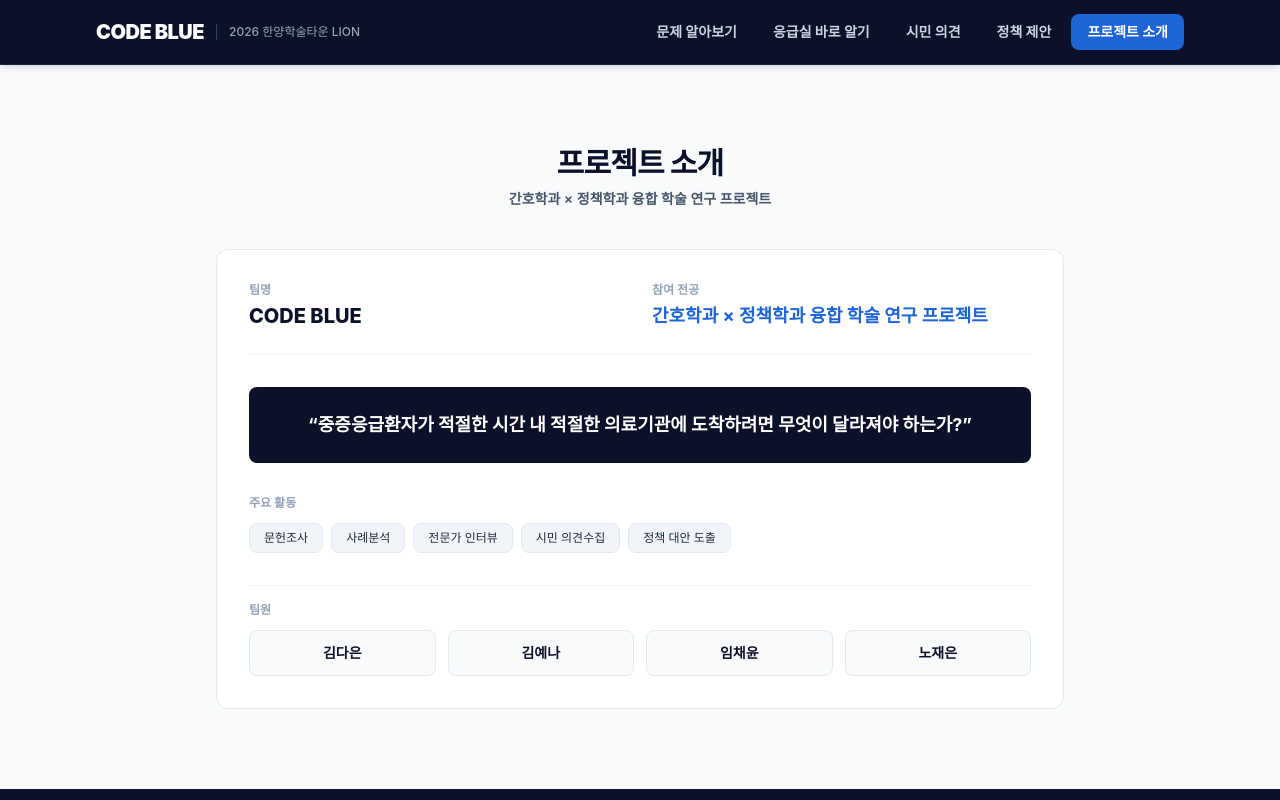
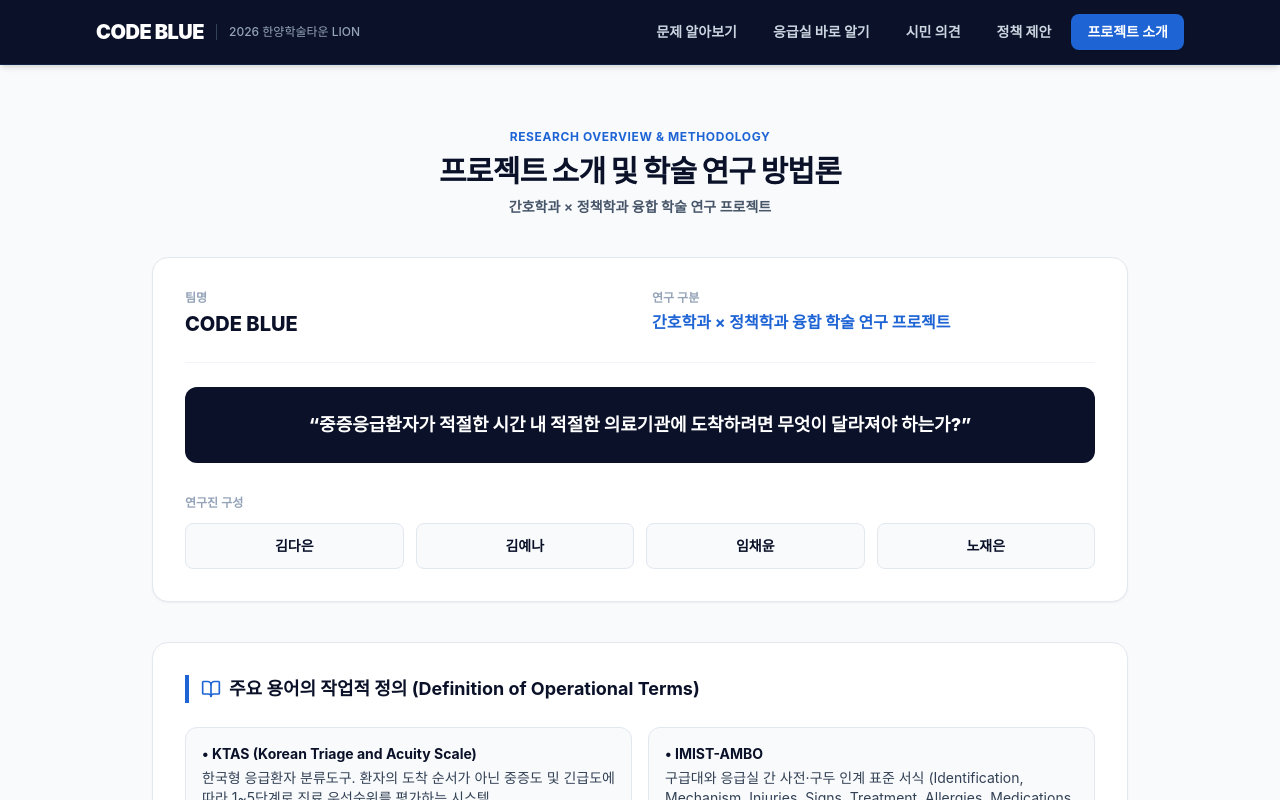
Before and after one commit to yenakr/study, a React (Vite) app: page / in a window 1280 px wide. Both pictures are taken after a click on the button "프로젝트 소개". Shown: the top 800 px of the page. Built offline with nearby package versions, Linux system fonts and the light colour scheme; the HTML template or start-up script is replaced by a standard one; a web font is replaced by a local one.

Commit message:
refactor: remove cheesy sub-descriptions and upgrade research methodology to formal academic thesis paper format

```diff
--- a/src/components/AboutSection.jsx
+++ b/src/components/AboutSection.jsx
@@ -1,94 +1,129 @@
 import React from 'react';
 import { PROJECT_CONFIG } from '../config';
+import { BookOpen, Users, FileText, Award } from 'lucide-react';
 
 export default function AboutSection() {
-  const activities = [
-    "문헌조사",
-    "사례분석",
-    "전문가 인터뷰",
-    "시민 의견수집",
-    "정책 대안 도출"
+  const terms = [
+    {
+      term: "KTAS (Korean Triage and Acuity Scale)",
+      desc: "한국형 응급환자 분류도구. 환자의 도착 순서가 아닌 중증도 및 긴급도에 따라 1~5단계로 진료 우선순위를 평가하는 시스템."
+    },
+    {
+      term: "IMIST-AMBO",
+      desc: "구급대와 응급실 간 사전·구두 인계 표준 서식 (Identification, Mechanism, Injuries, Signs, Treatment, Allergies, Medications, Background, Other)."
+    },
+    {
+      term: "핑퐁 이송 (재이송 / 수용 거부)",
+      desc: "응급실 수용 불가 통보로 인해 119 구급차가 적정 진료 병원을 찾지 못하고 복수의 의료기관을 전전하는 이송 지연 현상."
+    },
+    {
+      term: "수용역량 (Treatment Capacity)",
+      desc: "단순 응급실 병상 수가 아닌, 환자 치료에 필요한 당직 전문의, 응급수술실, 중환자실, 시술 장비의 실시간 실제 가동 상태."
+    }
+  ];
+
+  const interviews = [
+    {
+      group: "119 응급구급대원 (N=5)",
+      topic: "현장 중증도 평가의 한계, 병원 수용 문의 시 무응답 및 지연 경험, 도착 후 구두 인계 시 정보 누락 지점 조사"
+    },
+    {
+      group: "응급의학과 전문의 및 당직 의사 (N=4)",
+      topic: "당직 전문의 부재 및 수술실 만석 시 수용 판단 기준, 구급대 사전 통보의 실효성, 형사·민사적 법적 부담 조망"
+    },
+    {
+      group: "보건정책 및 응급의료 연구원 (N=3)",
+      topic: "응급의료법 제6조(거부금지)와 제48조의2(수용능력 확인)의 제도적 공백 및 24시간 전원조정 허브 법제화 구조 검토"
+    }
   ];
 
   return (
-    <section id="about" className="py-20 bg-slate-50 text-slate-900 border-t border-slate-200">
-      <div className="max-w-4xl mx-auto px-4 sm:px-6">
+    <section id="about" className="py-16 bg-slate-50 text-slate-900 border-t border-slate-200 font-sans">
+      <div className="max-w-5xl mx-auto px-4 sm:px-6 space-y-10">
 
         {/* Header */}
-        <div className="text-center max-w-2xl mx-auto mb-10">
-          <h2 className="text-2xl sm:text-3xl font-extrabold text-navy-900 tracking-tight mb-2">
-            프로젝트 소개
+        <div className="text-center max-w-2xl mx-auto space-y-2">
+          <span className="text-xs font-bold text-brand-blue uppercase tracking-wider block">
+            RESEARCH OVERVIEW & METHODOLOGY
+          </span>
+          <h2 className="text-2xl sm:text-3xl font-black text-navy-900 tracking-tight">
+            프로젝트 소개 및 학술 연구 방법론
           </h2>
           <p className="text-slate-600 text-sm font-semibold">
             {PROJECT_CONFIG.fullAcademicTitle}
           </p>
         </div>
 
-        {/* Project Card */}
-        <div className="bg-white rounded-xl p-6 sm:p-8 border border-slate-200 space-y-8">
-
-          {/* Team Name & Majors */}
+        {/* Overview Box */}
+        <div className="bg-white rounded-2xl p-6 sm:p-8 border border-slate-200 shadow-sm space-y-6">
           <div className="grid grid-cols-1 sm:grid-cols-2 gap-6 pb-6 border-b border-slate-100">
             <div>
-              <span className="text-xs font-semibold text-slate-400 block mb-1">
-                팀명
-              </span>
-              <h3 className="text-xl font-extrabold text-navy-900">
-                {PROJECT_CONFIG.teamName}
-              </h3>
+              <span className="text-xs font-semibold text-slate-400 block mb-1">팀명</span>
+              <h3 className="text-xl font-extrabold text-navy-900">{PROJECT_CONFIG.teamName}</h3>
             </div>
-
             <div>
-              <span className="text-xs font-semibold text-slate-400 block mb-1">
-                참여 전공
-              </span>
-              <div className="text-lg font-bold text-brand-blue">
-                {PROJECT_CONFIG.fullAcademicTitle}
-              </div>
+              <span className="text-xs font-semibold text-slate-400 block mb-1">연구 구분</span>
+              <div className="text-base font-bold text-brand-blue">{PROJECT_CONFIG.fullAcademicTitle}</div>
             </div>
           </div>
 
-          {/* Key Question Callout */}
-          <div className="bg-navy-900 text-white rounded-lg p-6 text-center">
-            <p className="text-base sm:text-lg font-bold leading-relaxed">
+          <div className="bg-navy-900 text-white rounded-xl p-6 text-center">
+            <p className="text-base sm:text-lg font-extrabold leading-relaxed">
               “중증응급환자가 적절한 시간 내 적절한 의료기관에 도착하려면 무엇이 달라져야 하는가?”
             </p>
           </div>
 
-          {/* Activities */}
-          <div>
-            <span className="text-xs font-semibold text-slate-400 block mb-3">
-              주요 활동
-            </span>
-            <div className="flex flex-wrap gap-2">
-              {activities.map((act, idx) => (
-                <span
-                  key={idx}
-                  className="px-3.5 py-1.5 rounded-lg bg-slate-100 text-slate-800 text-xs font-medium border border-slate-200"
-                >
-                  {act}
-                </span>
-              ))}
-            </div>
-          </div>
-
-          {/* Team Members List */}
-          <div className="pt-4 border-t border-slate-100">
-            <span className="text-xs font-semibold text-slate-400 block mb-3">
-              팀원
-            </span>
+          {/* Members */}
+          <div className="pt-2">
+            <span className="text-xs font-semibold text-slate-400 block mb-3">연구진 구성</span>
             <div className="grid grid-cols-2 sm:grid-cols-4 gap-3">
               {PROJECT_CONFIG.teamMembers.map((member, idx) => (
-                <div
-                  key={idx}
-                  className="bg-slate-50 p-3 rounded-lg border border-slate-200 text-center font-bold text-navy-900 text-sm"
-                >
+                <div key={idx} className="bg-slate-50 p-3 rounded-lg border border-slate-200 text-center font-bold text-navy-900 text-sm">
                   {member.name}
                 </div>
               ))}
             </div>
           </div>
+        </div>
 
+        {/* Definition of Terms Section */}
+        <div className="bg-white rounded-2xl p-6 sm:p-8 border border-slate-200 shadow-sm space-y-4">
+          <h3 className="text-lg font-bold text-navy-900 flex items-center gap-2 border-l-4 border-brand-blue pl-3">
+            <BookOpen className="w-5 h-5 text-brand-blue" />
+            <span>주요 용어의 작업적 정의 (Definition of Operational Terms)</span>
+          </h3>
+
+          <div className="grid grid-cols-1 md:grid-cols-2 gap-4 pt-2">
+            {terms.map((item, idx) => (
+              <div key={idx} className="bg-slate-50 p-4 rounded-xl border border-slate-200 space-y-1">
+                <strong className="text-navy-900 font-bold text-sm block">• {item.term}</strong>
+                <p className="text-slate-700 text-xs sm:text-sm leading-relaxed">{item.desc}</p>
+              </div>
+            ))}
+          </div>
+        </div>
+
+        {/* Expert Interview Methodology */}
+        <div className="bg-white rounded-2xl p-6 sm:p-8 border border-slate-200 shadow-sm space-y-4">
+          <h3 className="text-lg font-bold text-navy-900 flex items-center gap-2 border-l-4 border-brand-blue pl-3">
+            <Users className="w-5 h-5 text-brand-blue" />
+            <span>전문가 심층 인터뷰 조사 방법 (In-depth Expert Interviews)</span>
+          </h3>
+
+          <p className="text-slate-700 text-sm leading-relaxed">
+            간호 현장과 보건 정책의 실질적 문제를 파악하기 위해 구급대원, 전문의, 정책 연구자 대상 반구조화된 인터뷰(Semi-structured Interview)를 실시하였습니다.
+          </p>
+
+          <div className="space-y-3 pt-2">
+            {interviews.map((item, idx) => (
+              <div key={idx} className="bg-slate-50 p-4 rounded-xl border border-slate-200 space-y-1">
+                <span className="font-bold text-navy-900 text-sm block">{item.group}</span>
+                <p className="text-xs sm:text-sm text-slate-700 leading-relaxed">
+                  <strong>조사 및 질적 분석 내용:</strong> {item.topic}
+                </p>
+              </div>
+            ))}
+          </div>
         </div>
 
       </div>
--- a/src/components/ResearchProcessModal.jsx
+++ b/src/components/ResearchProcessModal.jsx
@@ -1,54 +1,58 @@
 import React from 'react';
-import { X, Search, FileText, Users, MessageSquareText, Lightbulb } from 'lucide-react';
+import { X, BookOpen, Users, FileText, CheckCircle2, ShieldAlert } from 'lucide-react';
 
 export default function ResearchProcessModal({ isOpen, onClose }) {
   if (!isOpen) return null;
 
-  const processSteps = [
+  const terms = [
     {
-      step: "01",
-      title: "문헌 및 법제도 조사",
-      icon: Search,
-      desc: "국내 응급의료에 관한 법률, 응급의료 기본계획 및 해외 이송체계(미국, 일본 등) 관련 학술 문헌 검토"
+      term: "KTAS (Korean Triage and Acuity Scale)",
+      desc: "한국형 응급환자 분류도구. 도착 순서가 아닌 환자의 중증도와 긴급도에 따라 1~5단계로 진료 우선순위를 정하는 체계."
     },
     {
-      step: "02",
-      title: "현장 이송 사례 분석",
-      icon: FileText,
-      desc: "중증응급환자 재이송(핑퐁 이송) 및 골든타임 초과 사례를 객관적 통계 자료 중심으로 분석"
+      term: "IMIST-AMBO",
+      desc: "구급대와 응급실 간 사전·구두 인계 표준 서식 (Identification, Mechanism, Injuries, Signs, Treatment, Allergies, Medications, Background, Other)."
     },
     {
-      step: "03",
-      title: "전문가 심층 인터뷰",
-      icon: Users,
-      desc: "현직 119 응급구급대원, 응급의학과 전문의 및 보건정책 전문가 대상 구조적 문제점 자문 수렴"
+      term: "핑퐁 이송 (재이송 / 수용 거부)",
+      desc: "응급실 수용 불가 통보로 인해 119 구급차가 적정 진료 병원을 찾지 못하고 복수의 의료기관을 전전하는 현상."
     },
     {
-      step: "04",
-      title: "시민 인식 및 경험 수집",
-      icon: MessageSquareText,
-      desc: "응급실 이용 경험 시민 대상 인식 자가 점검 및 적정 의료기관 이용에 대한 수용도 설문 수행"
+      term: "수용역량 (Treatment Capacity)",
+      desc: "단순 응급실 병상 수가 아닌, 환자 치료에 필요한 당직 전문의, 응급수술실, 중환자실, 시술 장비의 실시간 실제 가동 상태."
     },
     {
-      step: "05",
-      title: "융합 정책 대안 도출",
-      icon: Lightbulb,
-      desc: "간호학적 현장 이송 인계 관점과 정책학적 제도 실현 가능성을 종합한 5대 정책 패키지 확정"
+      term: "전원 (Hospital Transfer)",
+      desc: "자체 의료 자원으로 최종 치료가 불가능할 때 환자를 다른 적정 응급의료기관으로 안전하게 이동시키는 절차."
+    }
+  ];
+
+  const interviewDetails = [
+    {
+      group: "119 응급구급대원 (N=5)",
+      topic: "현장 중증도 평가의 한계, 병원 수용 문의 시 무응답/지연 경험, 도착 후 구두 인계 시 정보 누락 지점"
+    },
+    {
+      group: "응급의학과 전문의 및 당직 의사 (N=4)",
+      topic: "당직 전문의 부재 및 수술실 만석 시 수용 판단 기준, 구급대 사전 통보의 실효성, 형사·민사적 법적 부담"
+    },
+    {
+      group: "보건정책 및 응급의료 연구원 (N=3)",
+      topic: "응급의료법 제6조(거부금지)와 제48조의2(수용능력 확인)의 제도적 공백, 24시간 전원조정 허브의 법적 책임 완화 구조"
     }
   ];
 
   return (
-    <div className="fixed inset-0 z-50 flex items-center justify-center p-4 bg-navy-900/80 backdrop-blur-sm animate-fadeIn">
-      <div className="bg-white rounded-2xl max-w-2xl w-full max-h-[90vh] flex flex-col shadow-2xl border border-slate-200 overflow-hidden">
+    <div className="fixed inset-0 z-50 flex items-center justify-center p-4 bg-navy-900/80 backdrop-blur-sm animate-fadeIn font-sans">
+      <div className="bg-white rounded-2xl max-w-4xl w-full max-h-[90vh] flex flex-col shadow-2xl border border-slate-200 overflow-hidden">
 
-        <div className="bg-navy-900 text-white p-5 flex items-center justify-between border-b border-navy-700">
+        {/* Header */}
+        <div className="bg-navy-900 text-white p-5 flex items-center justify-between border-b border-navy-800 shrink-0">
           <div className="flex items-center gap-3">
-            <div className="w-9 h-9 rounded-lg bg-brand-blue flex items-center justify-center">
-              <Search className="w-5 h-5 text-white" />
-            </div>
+            <BookOpen className="w-5 h-5 text-brand-blue" />
             <div>
-              <h3 className="font-bold text-base text-white">CODE BLUE 연구 및 조사 과정</h3>
-              <p className="text-xs text-slate-300">간호학 × 정책학 융합 연구 방법론</p>
+              <h3 className="font-bold text-base text-white">학술 연구 방법론 및 조사 과정 (Research Methodology)</h3>
+              <p className="text-xs text-slate-300">간호학 × 정책학과 융합 학술 연구 프로젝트</p>
             </div>
           </div>
           <button
@@ -59,32 +63,104 @@ export default function ResearchProcessModal({ isOpen, onClose }) {
           </button>
         </div>
 
-        <div className="p-6 overflow-y-auto space-y-4 bg-slate-50">
-          {processSteps.map((item, idx) => {
-            const Icon = item.icon;
-            return (
-              <div key={idx} className="bg-white p-4 rounded-xl border border-slate-200 shadow-sm flex items-start gap-4">
-                <div className="w-10 h-10 rounded-xl bg-blue-50 text-brand-blue flex items-center justify-center shrink-0 font-extrabold text-sm border border-blue-100">
-                  {item.step}
+        {/* Content Body - Paper Style */}
+        <div className="p-6 sm:p-8 overflow-y-auto space-y-8 bg-slate-50 text-slate-900 text-sm leading-relaxed">
+
+          {/* Paper Title Header */}
+          <div className="bg-white p-6 rounded-xl border border-slate-200 space-y-2">
+            <span className="text-xs font-bold text-brand-blue uppercase tracking-wider block">
+              RESEARCH METHODOLOGY & DEFINITIONS
+            </span>
+            <h2 className="text-xl sm:text-2xl font-black text-navy-900">
+              중증응급환자 이송 지연 개선 연구의 학술적 접근 및 분석 체계
+            </h2>
+            <p className="text-xs text-slate-600 font-medium">
+              연구진: CODE BLUE (간호학과 × 정책학과 융합 연구팀)
+            </p>
+          </div>
+
+          {/* 1. 용어의 정의 */}
+          <div className="bg-white p-6 rounded-xl border border-slate-200 space-y-4">
+            <h3 className="text-base font-extrabold text-navy-900 flex items-center gap-2 border-l-4 border-brand-blue pl-3">
+              1. 주요 용어의 작업적 정의 (Operational Definitions)
+            </h3>
+
+            <div className="grid grid-cols-1 gap-3">
+              {terms.map((item, idx) => (
+                <div key={idx} className="bg-slate-50 p-3.5 rounded-lg border border-slate-200 space-y-1">
+                  <strong className="text-navy-900 font-bold text-sm block">• {item.term}</strong>
+                  <p className="text-slate-700 text-xs sm:text-sm leading-relaxed">{item.desc}</p>
                 </div>
-                <div>
-                  <h4 className="font-bold text-base text-navy-900 mb-1 flex items-center gap-2">
-                    <Icon className="w-4 h-4 text-brand-blue" />
-                    <span>{item.title}</span>
-                  </h4>
-                  <p className="text-xs sm:text-sm text-slate-600 leading-relaxed">
-                    {item.desc}
+              ))}
+            </div>
+          </div>
+
+          {/* 2. 전문가 심층 인터뷰 */}
+          <div className="bg-white p-6 rounded-xl border border-slate-200 space-y-4">
+            <h3 className="text-base font-extrabold text-navy-900 flex items-center gap-2 border-l-4 border-brand-blue pl-3">
+              2. 전문가 심층 인터뷰 (In-depth Semi-structured Interviews)
+            </h3>
+
+            <p className="text-slate-700 text-xs sm:text-sm leading-relaxed">
+              본 연구는 현장 실무자와 전문가의 시각을 반영하기 위해 119 구급대원, 응급의학과 전문의, 보건정책 연구자를 대상으로 반구조화된 질적 인터뷰(Semi-structured Interview)를 수행하였습니다.
+            </p>
+
+            <div className="space-y-3">
+              {interviewDetails.map((item, idx) => (
+                <div key={idx} className="bg-slate-50 p-4 rounded-lg border border-slate-200 space-y-1">
+                  <div className="flex items-center gap-2 text-navy-900 font-bold text-sm">
+                    <Users className="w-4 h-4 text-brand-blue shrink-0" />
+                    <span>{item.group}</span>
+                  </div>
+                  <p className="text-xs sm:text-sm text-slate-700 pl-6 leading-relaxed">
+                    <strong>주요 논의 및 조사 주제:</strong> {item.topic}
                   </p>
                 </div>
+              ))}
+            </div>
+          </div>
+
+          {/* 3. 5단계 연구 추진 절차 */}
+          <div className="bg-white p-6 rounded-xl border border-slate-200 space-y-4">
+            <h3 className="text-base font-extrabold text-navy-900 flex items-center gap-2 border-l-4 border-brand-blue pl-3">
+              3. 5단계 학술 연구 절차 (Research Framework)
+            </h3>
+
+            <div className="space-y-3">
+              <div className="p-3.5 bg-slate-50 rounded-lg border border-slate-200">
+                <strong className="text-brand-blue block font-bold text-sm mb-1">1단계: 문헌 고찰 및 법제도 분석</strong>
+                <p className="text-xs sm:text-sm text-slate-700">「응급의료에 관한 법률」 제6조, 제11조, 제15조, 제48조의2 및 해외 이송체계 문헌 검토</p>
               </div>
-            );
-          })}
+
+              <div className="p-3.5 bg-slate-50 rounded-lg border border-slate-200">
+                <strong className="text-brand-blue block font-bold text-sm mb-1">2단계: 현장 이송 및 재이송 사례 연구</strong>
+                <p className="text-xs sm:text-sm text-slate-700">핑퐁 이송 발생 데이터 및 골든타임 초과 이송 사례의 병목 원인 분석</p>
+              </div>
+
+              <div className="p-3.5 bg-slate-50 rounded-lg border border-slate-200">
+                <strong className="text-brand-blue block font-bold text-sm mb-1">3단계: 전문가 심층 인터뷰 및 델파이 조사</strong>
+                <p className="text-xs sm:text-sm text-slate-700">구급대원·의료진·정책연구자 12인 심층 인터뷰를 통한 현장 가이드라인 도출</p>
+              </div>
+
+              <div className="p-3.5 bg-slate-50 rounded-lg border border-slate-200">
+                <strong className="text-brand-blue block font-bold text-sm mb-1">4단계: 시민 경험 설문 및 인식 조사</strong>
+                <p className="text-xs sm:text-sm text-slate-700">응급실 이용 시민 대상 중증도 분류 인지도 및 적정 이송 수용성 조사</p>
+              </div>
+
+              <div className="p-3.5 bg-slate-50 rounded-lg border border-slate-200">
+                <strong className="text-brand-blue block font-bold text-sm mb-1">5단계: 융합 정책 대안 도출 및 법개정안 모델링</strong>
+                <p className="text-xs sm:text-sm text-slate-700">간호학적 IMIST-AMBO 인계 체계와 정책학적 24시간 전원조정 허브 법제화 연계</p>
+              </div>
+            </div>
+          </div>
+
         </div>
 
-        <div className="p-4 bg-white border-t border-slate-200 flex justify-end">
+        {/* Footer */}
+        <div className="p-4 bg-white border-t border-slate-200 flex justify-end shrink-0">
           <button
             onClick={onClose}
-            className="px-6 py-2.5 rounded-xl bg-navy-900 hover:bg-navy-800 text-white font-bold text-sm transition-colors"
+            className="px-5 py-2 rounded-lg bg-navy-900 hover:bg-navy-800 text-white font-bold text-xs transition-colors"
           >
             확인 및 닫기
           </button>
```
